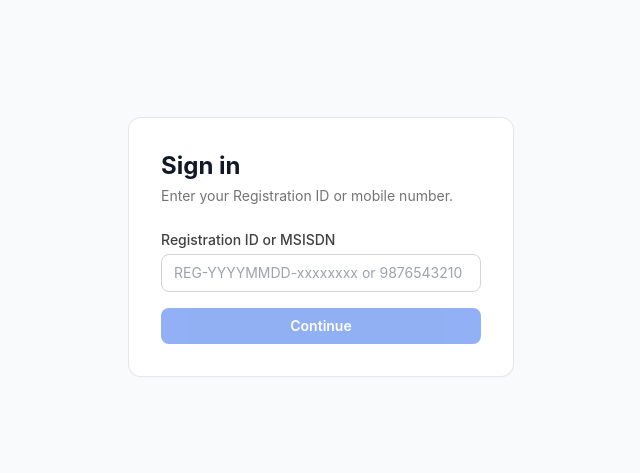
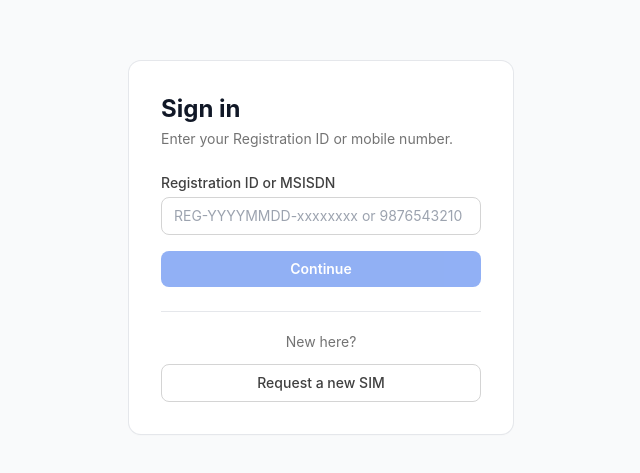
Before and after one commit to fossy-dude/prodapt-onboarding-capstone, a React (Vite) app in the folder frontend/: page /login in a window 1280 px wide. Shown: the part 153-626 px from the top of the page, without its empty margins (319-959 px from the left). Built offline with nearby package versions, Linux system fonts and the light colour scheme; no server answers.

Commit message:
feat: Add register button on login page

```diff
--- a/frontend/src/portals/auth/Login.tsx
+++ b/frontend/src/portals/auth/Login.tsx
@@ -12,7 +12,7 @@
  */
 
 import { useState } from "react";
-import { Navigate, useNavigate } from "react-router-dom";
+import { Link, Navigate, useNavigate } from "react-router-dom";
 import { useMutation } from "@tanstack/react-query";
 
 import {
@@ -201,6 +201,17 @@ function Login() {
             </button>
           </form>
         )}
+        {step === "identifier" && (
+          <div className="mt-6 border-t border-neutral-200 pt-5 text-center">
+            <p className="mb-3 text-sm text-neutral-500">New here?</p>
+            <Link
+              to="/register"
+              className="inline-block w-full rounded-lg border border-neutral-300 py-2 text-sm font-medium text-neutral-700 hover:border-neutral-400 hover:bg-neutral-50"
+            >
+              Request a new SIM
+            </Link>
+          </div>
+        )}
       </div>
     </main>
   );
```
